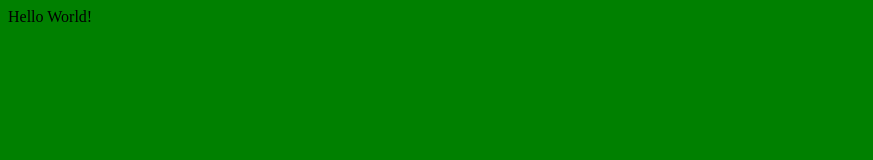
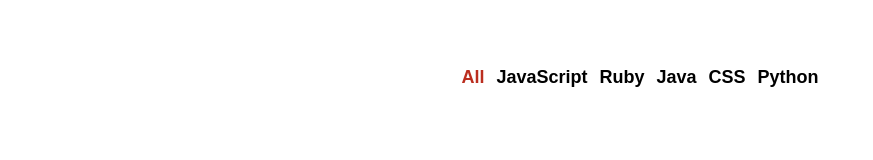
Before and after one commit to gunasai/github-battle, a React app: page / in a window 1280 px wide. Shown: the whole page, without its empty margins (0-873 px from the left). Built offline with nearby package versions, Linux system fonts and the light colour scheme.

Commit message:
Added styling and navbar

```diff
--- /dev/null
+++ b/app/components/Popular.js
@@ -0,0 +1,36 @@
+import * as React from 'react'
+
+export default class Popular extends React.Component {
+  constructor(props) {
+    super(props)
+
+    this.state = {
+      selectedLanguage: 'All'
+    }
+
+    this.updateLanguage = this.updateLanguage.bind(this)
+  }
+  updateLanguage (selectedLanguage) {
+    this.setState({
+      selectedLanguage
+    })
+  }
+  render() {
+    const languages = ['All', 'JavaScript', 'Ruby', 'Java', 'CSS', 'Python']
+
+    return (
+      <ul className='flex-center'>
+        {languages.map((language) => (
+          <li key={language}>
+            <button
+              className='btn-clear nav-link'
+              style={language === this.state.selectedLanguage ? { color: 'rgb(187, 46, 31)' } : null}
+              onClick={() => this.updateLanguage(language)}>
+              {language}
+            </button>
+          </li>
+        ))}
+      </ul>
+    )
+  }
+}
--- a/app/index.css
+++ b/app/index.css
@@ -1,3 +1,41 @@
+html, body, #app {
+    margin: 0;
+    height: 100%;
+    width: 100%;
+}
+
 body {
-    background: green;
+    font-family: -apple-system, BlinkMacSystemFont, 'Segoe UI', Roboto, Oxygen, Ubuntu, Cantarell, 'Open Sans', 'Helvetica Neue', sans-serif;
 }
+
+ul {
+    padding: 0;
+}
+
+li {
+    list-style-type: none;
+}
+
+.container {
+    max-width: 1200px;
+    margin: 0 auto;
+    padding: 50px;
+}
+
+.flex-center {
+    display: flex;
+    justify-content: center;;
+    align-items: center;
+}
+
+.btn-clear {
+    border: none;
+    background: transparent;
+}
+
+.nav-link {
+    font-size: 18px;
+    font-weight: bold;
+    text-decoration: none;
+    color: inherit;
+}
--- a/app/index.js
+++ b/app/index.js
@@ -1,12 +1,12 @@
 import React from 'react';
 import ReactDOM from 'react-dom';
 import './index.css';
-
+import Popular from './components/Popular'
 class App extends React.Component {
     render() {
         return (
-            <div>
-                Hello World!
+            <div className="container">
+                <Popular />
             </div>
         )
     }
```
